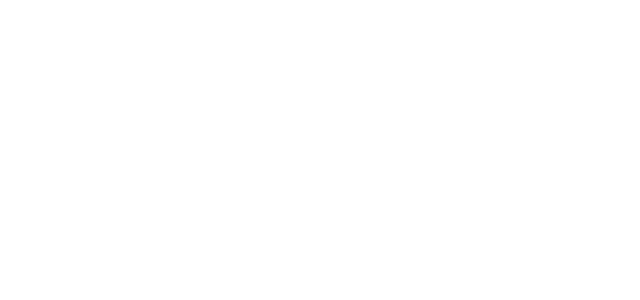
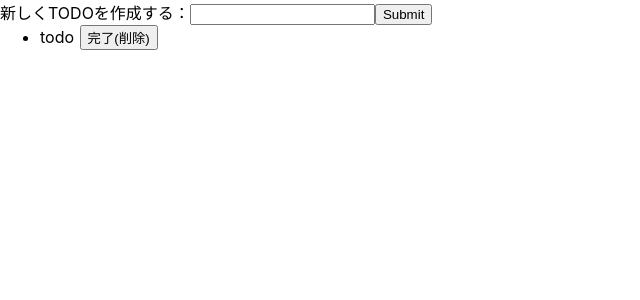
Before and after one commit to Lockdef/tools, a Nuxt app: page /todo in a window 1280 px wide. Before the commit this address had no page. Shown: the top 300 px of the page, without its empty margins (0-640 px from the left). Built offline with nearby package versions, Linux system fonts and the light colour scheme.

Commit message:
🐛linterのエラー修正

```diff
--- a/pages/char_counter.vue
+++ b/pages/char_counter.vue
@@ -2,8 +2,14 @@
   <div>
     <h1 class="title">文字数カウンター</h1>
     <p>下記のテキストボックスに書き込んでください</p>
-    <textarea v-model="text" name="text" id="text" cols="100" rows="20"></textarea>
-    <p>文字数：{{text.length}}</p>
+    <textarea
+      id="text"
+      v-model="text"
+      name="text"
+      cols="100"
+      rows="20"
+    ></textarea>
+    <p>文字数：{{ text.length }}</p>
     <a href="/list">戻る</a>
   </div>
 </template>
@@ -13,9 +19,9 @@ import Vue from 'vue'
 export default Vue.extend({
   data() {
     return {
-      text: ""
+      text: '',
     }
-  }
+  },
 })
 </script>
 
--- a/pages/list.vue
+++ b/pages/list.vue
@@ -3,12 +3,12 @@
     <h1 class="title">便利ツール集リスト</h1>
     <ul>
       <li><a href="char_counter">文字数カウンター</a></li>
+      <li><a href="todo">TODOアプリ</a></li>
     </ul>
   </div>
 </template>
 
 <style>
-
 .container {
   margin: 0 auto;
   min-height: 100vh;
@@ -39,5 +39,4 @@
 .links {
   padding-top: 15px;
 }
-
 </style>
--- /dev/null
+++ b/pages/todo.vue
@@ -0,0 +1,8 @@
+<template>
+  <div>
+    <p>新しくTODOを作成する：<input type="text" /><input type="submit" /></p>
+    <ul>
+      <li>todo <button>完了(削除)</button></li>
+    </ul>
+  </div>
+</template>
```
